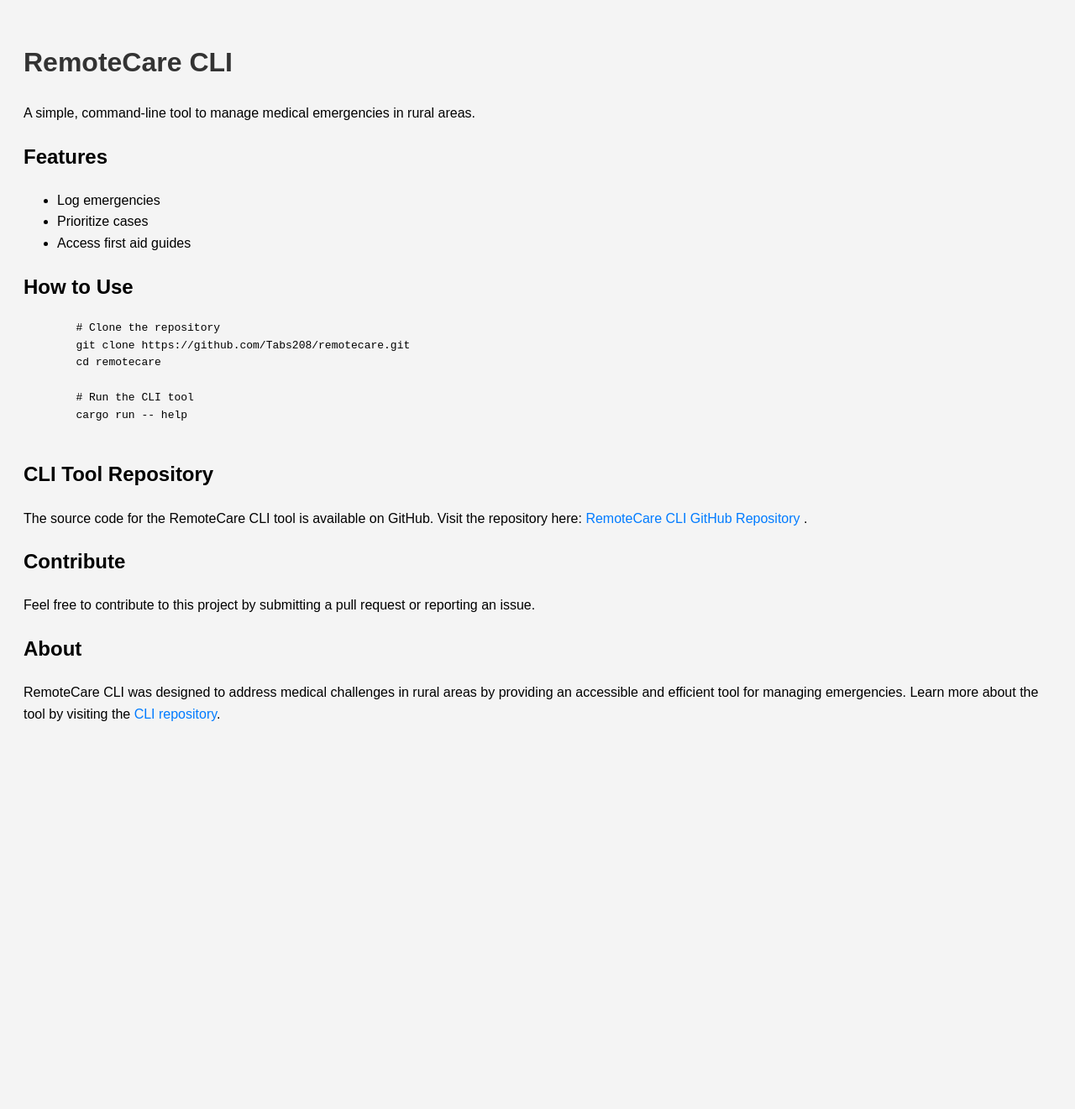
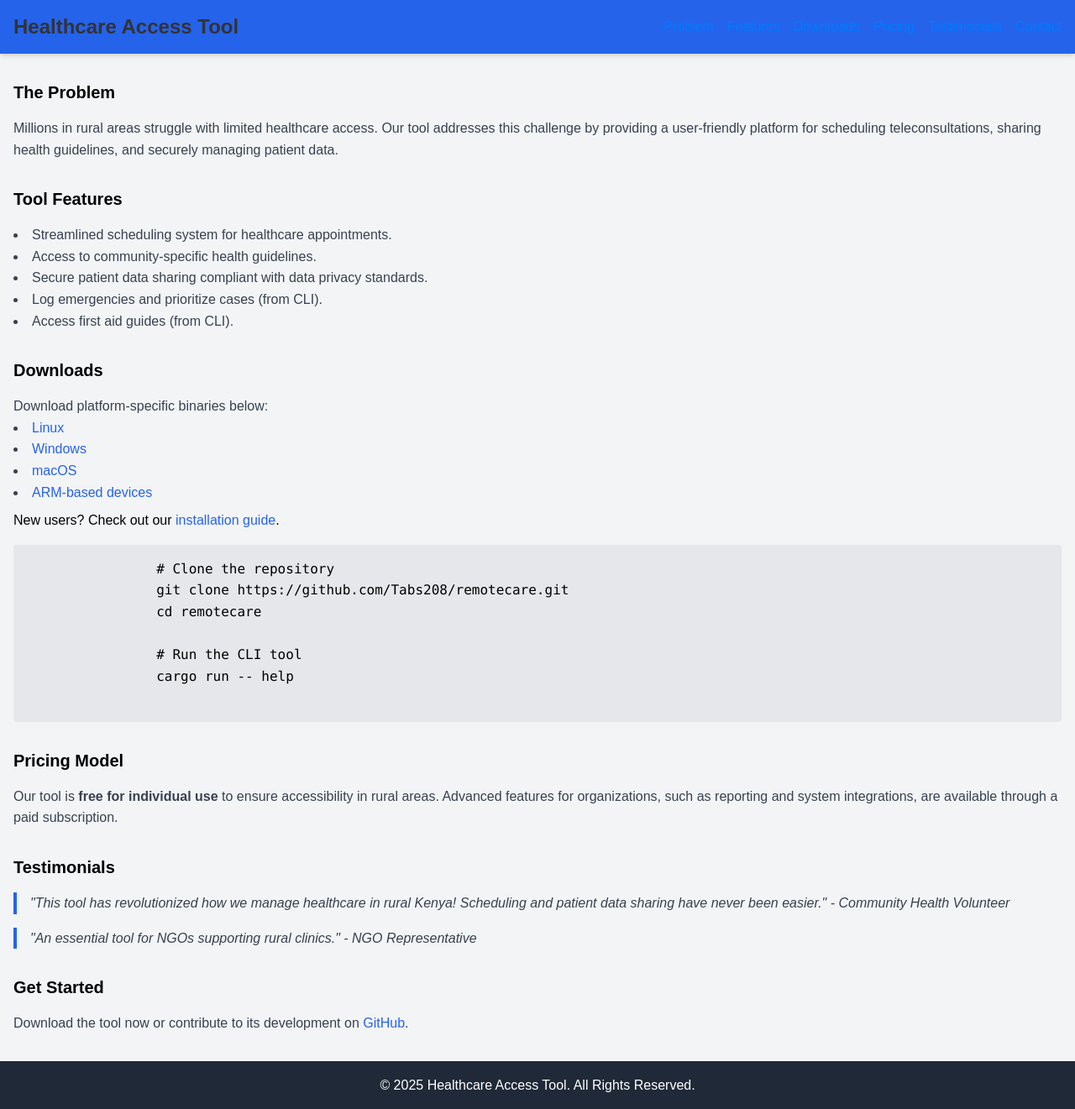
Before and after one commit to Tabs208/remotecare-website, a plain HTML site: page index.html in a window 1280 px wide. Shown: the whole page at 84% size. Before the commit the page ends 907 px from the top, so only its background shows below. Drawn offline with nearby package versions, Linux system fonts and the light colour scheme.

Commit message:
Update index.html

```diff
--- a/index.html
+++ b/index.html
@@ -1,12 +1,14 @@
 <!DOCTYPE html>
-<html>
+<html lang="en">
 <head>
-    <title>RemoteCare CLI</title>
+    <meta charset="UTF-8">
+    <meta name="viewport" content="width=device-width, initial-scale=1.0">
+    <title>Healthcare Access Tool</title>
+    <link rel="stylesheet" href="https://cdn.jsdelivr.net/npm/tailwindcss@2.2.19/dist/tailwind.min.css">
     <style>
         body {
             font-family: Arial, sans-serif;
             line-height: 1.6;
-            padding: 20px;
             background: #f4f4f4;
         }
         h1 {
@@ -21,19 +23,54 @@
         }
     </style>
 </head>
-<body>
-    <h1>RemoteCare CLI</h1>
-    <p>A simple, command-line tool to manage medical emergencies in rural areas.</p>
+<body class="bg-gray-100">
+    <header class="bg-blue-600 text-white p-4 shadow-md">
+        <div class="container mx-auto flex justify-between items-center">
+            <h1 class="text-2xl font-bold">Healthcare Access Tool</h1>
+            <nav>
+                <ul class="flex space-x-4">
+                    <li><a href="#problem" class="hover:underline">Problem</a></li>
+                    <li><a href="#features" class="hover:underline">Features</a></li>
+                    <li><a href="#downloads" class="hover:underline">Downloads</a></li>
+                    <li><a href="#pricing" class="hover:underline">Pricing</a></li>
+                    <li><a href="#testimonials" class="hover:underline">Testimonials</a></li>
+                    <li><a href="#contact" class="hover:underline">Contact</a></li>
+                </ul>
+            </nav>
+        </div>
+    </header>
 
-    <h2>Features</h2>
-    <ul>
-        <li>Log emergencies</li>
-        <li>Prioritize cases</li>
-        <li>Access first aid guides</li>
+    <main class="container mx-auto mt-8 px-4">
+        <!-- Problem Section -->
+        <section id="problem" class="mb-8">
+            <h2 class="text-xl font-bold mb-4">The Problem</h2>
+            <p class="text-gray-700">Millions in rural areas struggle with limited healthcare access. Our tool addresses this challenge by providing a user-friendly platform for scheduling teleconsultations, sharing health guidelines, and securely managing patient data.</p>
+        </section>
+
+        <!-- Features Section -->
+        <section id="features" class="mb-8">
+            <h2 class="text-xl font-bold mb-4">Tool Features</h2>
+            <ul class="list-disc list-inside text-gray-700">
+                <li>Streamlined scheduling system for healthcare appointments.</li>
+                <li>Access to community-specific health guidelines.</li>
+                <li>Secure patient data sharing compliant with data privacy standards.</li>
+                <li>Log emergencies and prioritize cases (from CLI).</li>
+                <li>Access first aid guides (from CLI).</li>
             </ul>
+        </section>
 
-    <h2>How to Use</h2>
-    <pre>
+        <!-- Downloads Section -->
+        <section id="downloads" class="mb-8">
+            <h2 class="text-xl font-bold mb-4">Downloads</h2>
+            <p class="text-gray-700">Download platform-specific binaries below:</p>
+            <ul class="list-disc list-inside text-gray-700">
+                <li><a href="#" class="text-blue-600 hover:underline">Linux</a></li>
+                <li><a href="#" class="text-blue-600 hover:underline">Windows</a></li>
+                <li><a href="#" class="text-blue-600 hover:underline">macOS</a></li>
+                <li><a href="#" class="text-blue-600 hover:underline">ARM-based devices</a></li>
+            </ul>
+            <p class="mt-2">New users? Check out our <a href="#" class="text-blue-600 hover:underline">installation guide</a>.</p>
+            <pre class="bg-gray-200 p-4 rounded mt-4">
                 # Clone the repository
                 git clone https://github.com/Tabs208/remotecare.git
                 cd remotecare
@@ -41,23 +78,36 @@
                 # Run the CLI tool
                 cargo run -- help
             </pre>
+        </section>
 
-    <h2>CLI Tool Repository</h2>
-    <p>
-        The source code for the RemoteCare CLI tool is available on GitHub. Visit the repository here:
-        <a href="https://github.com/Tabs208/remotecare" target="_blank">
-            RemoteCare CLI GitHub Repository
-        </a>.
-    </p>
+        <!-- Pricing Section -->
+        <section id="pricing" class="mb-8">
+            <h2 class="text-xl font-bold mb-4">Pricing Model</h2>
+            <p class="text-gray-700">Our tool is <span class="font-bold">free for individual use</span> to ensure accessibility in rural areas. Advanced features for organizations, such as reporting and system integrations, are available through a paid subscription.</p>
+        </section>
 
-    <h2>Contribute</h2>
-    <p>Feel free to contribute to this project by submitting a pull request or reporting an issue.</p>
+        <!-- Testimonials Section -->
+        <section id="testimonials" class="mb-8">
+            <h2 class="text-xl font-bold mb-4">Testimonials</h2>
+            <blockquote class="text-gray-700 italic border-l-4 border-blue-600 pl-4">
+                "This tool has revolutionized how we manage healthcare in rural Kenya! Scheduling and patient data sharing have never been easier." - Community Health Volunteer
+            </blockquote>
+            <blockquote class="text-gray-700 italic border-l-4 border-blue-600 pl-4 mt-4">
+                "An essential tool for NGOs supporting rural clinics." - NGO Representative
+            </blockquote>
+        </section>
 
-    <h2>About</h2>
-    <p>
-        RemoteCare CLI was designed to address medical challenges in rural areas by providing an accessible
-        and efficient tool for managing emergencies. Learn more about the tool by visiting the
-        <a href="https://github.com/Tabs208/remotecare" target="_blank">CLI repository</a>.
-    </p>
+        <!-- Call to Action Section -->
+        <section id="contact" class="mb-8">
+            <h2 class="text-xl font-bold mb-4">Get Started</h2>
+            <p class="text-gray-700">Download the tool now or contribute to its development on <a href="https://github.com/Tabs208/remotecare" class="text-blue-600 hover:underline">GitHub</a>.</p>
+        </section>
+    </main>
+
+    <footer class="bg-gray-800 text-white py-4 mt-8">
+        <div class="container mx-auto text-center">
+            <p>&copy; 2025 Healthcare Access Tool. All Rights Reserved.</p>
+        </div>
+    </footer>
 </body>
 </html>
```
Lines whose indentation alone changed are shown as unchanged.
